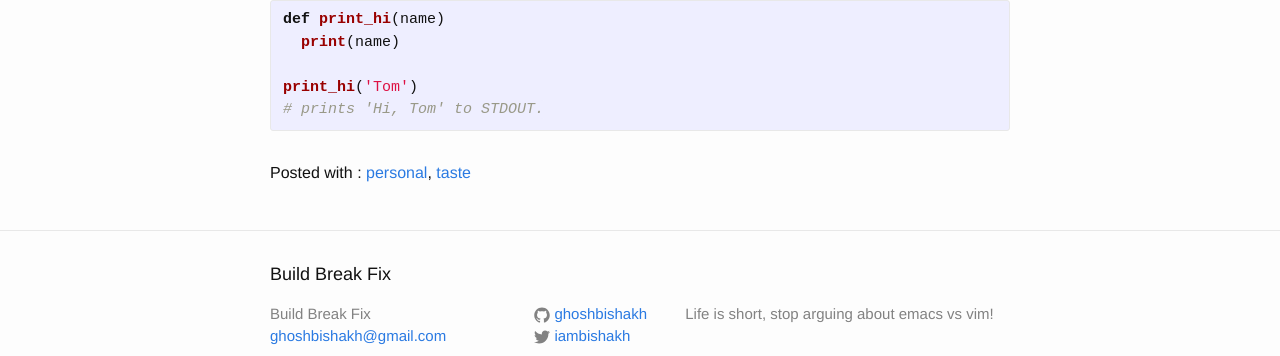
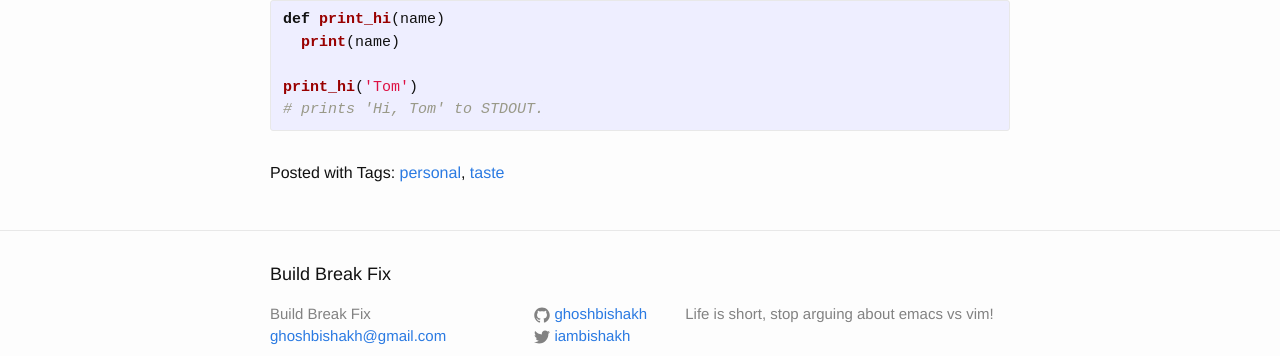
Before and after one commit to ghoshbishakh/blog, a Jekyll site: the page built from _posts/2016-03-05-started-using-jekyll.markdown, in a window 1280 px wide. Shown: the part 278-634 px from the top of the page. Built offline with Jekyll 4.4.1, drawn with Linux system fonts in a browser that asks for light colours.

Commit message:
Updated Site

```diff
--- a/_layouts/post.html
+++ b/_layouts/post.html
@@ -3,7 +3,7 @@ layout: default
 ---
 {% assign post = page %}
 {% if post.tags.size > 0 %}
-    {% capture tags_content %}Posted with {% if post.tags.size == 1 %}<i class="fa fa-tag"></i>{% else %}<i class="fa fa-tags"></i>{% endif %}: {% endcapture %}
+    {% capture tags_content %}Posted with Tags{% if post.tags.size == 1 %}<i class="fa fa-tag"></i>{% else %}<i class="fa fa-tags"></i>{% endif %}: {% endcapture %}
     {% for post_tag in post.tags %}
         {% for data_tag in site.data.tags %}
             {% if data_tag.slug == post_tag %}
```
